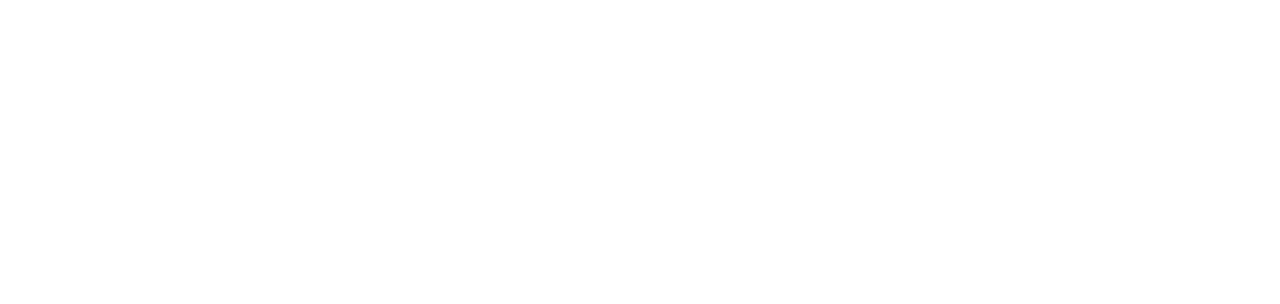
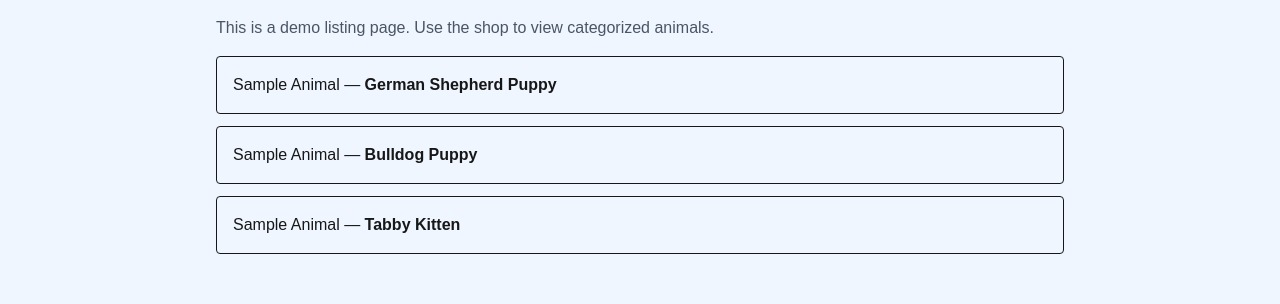
Before and after one commit to Swiftdaops/okpups, a Next.js app: page /animals in a window 1280 px wide. Before the commit this address had no page. Shown: the part 153-457 px from the top of the page. Built offline with nearby package versions, Linux system fonts and the light colour scheme.

Commit message:
Add demo pages for /animals, /products, /about; remove Contact link

```diff
--- /dev/null
+++ b/src/app/about/page.js
@@ -0,0 +1,9 @@
+export default function AboutPage() {
+  return (
+    <div className="max-w-4xl mx-auto p-6">
+      <h1 className="text-3xl font-bold mb-4">About OKPUPS (Demo)</h1>
+      <p className="mb-4 text-gray-600">OKPUPS is a demo platform for vet-approved animal listings and products.</p>
+      <p className="text-sm text-gray-500">This about page is a placeholder for the production site.</p>
+    </div>
+  );
+}
--- /dev/null
+++ b/src/app/animals/page.js
@@ -0,0 +1,13 @@
+export default function AnimalsPage() {
+  return (
+    <div className="max-w-4xl mx-auto p-6">
+      <h1 className="text-3xl font-bold mb-4">Browse Animals (Demo)</h1>
+      <p className="mb-4 text-gray-600">This is a demo listing page. Use the shop to view categorized animals.</p>
+      <ul className="space-y-3">
+        <li className="p-4 border rounded">Sample Animal — <strong>German Shepherd Puppy</strong></li>
+        <li className="p-4 border rounded">Sample Animal — <strong>Bulldog Puppy</strong></li>
+        <li className="p-4 border rounded">Sample Animal — <strong>Tabby Kitten</strong></li>
+      </ul>
+    </div>
+  );
+}
--- a/src/app/components/Footer.js
+++ b/src/app/components/Footer.js
@@ -80,11 +80,7 @@ export default function Footer() {
                 About OKPUPS
               </Link>
             </li>
-            <li>
-              <Link href="/contact" className="hover:text-white">
-                Contact Support
-              </Link>
-            </li>
+            {/* Contact page removed: use support channels externally if needed */}
           </ul>
         </div>
       </div>
--- /dev/null
+++ b/src/app/products/page.js
@@ -0,0 +1,13 @@
+export default function ProductsPage() {
+  return (
+    <div className="max-w-4xl mx-auto p-6">
+      <h1 className="text-3xl font-bold mb-4">Vet Products (Demo)</h1>
+      <p className="mb-4 text-gray-600">Demo product listings for vet-approved items.</p>
+      <ul className="space-y-3">
+        <li className="p-4 border rounded">Sample Product — <strong>Premium Puppy Food</strong></li>
+        <li className="p-4 border rounded">Sample Product — <strong>Worming Tablets</strong></li>
+        <li className="p-4 border rounded">Sample Product — <strong>Flea Collar</strong></li>
+      </ul>
+    </div>
+  );
+}
```
